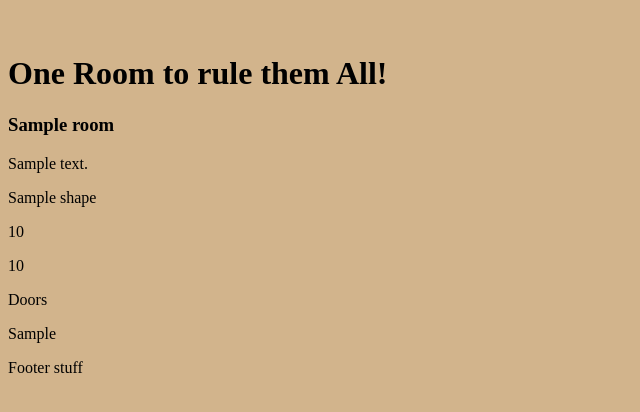
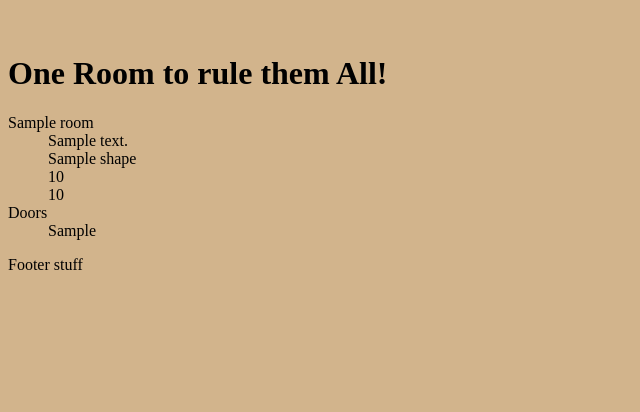
Before and after one commit to LeoKnox/adventure_django2, a Django app: template rooms/templates/room_detail.html in a window 1280 px wide. Shown: the part 71-483 px from the top of the page, without its empty margins (0-640 px from the left). Run offline with Django 3.2, Linux system fonts and the light colour scheme; the template is opened without the code that fills it: most values are stand-ins (such as "Sample title", 1, 10 or a date in 2020).

Commit message:
Add files via upload

```diff
--- a/rooms/templates/room_detail.html
+++ b/rooms/templates/room_detail.html
@@ -6,16 +6,18 @@
 {% block content %}
 <h1>One Room to rule them All!</h1>
 <div>
-    <h3>{{ room.name|capfirst }}</h3>
-    <p>{{ room.description }}</p>
-    <p>{{ room.shape }}</p>
-    <p>{{ room.width }}</p>
-    <p>{{ room.height }}</p>
-    {% if room.doors.all %}
-        <p>Doors</p>
-        {% for door in room.doors.all %}
-            <p>{{ door.next_room }}</p>
-        {% endfor %}
-    {% endif %}
+    <dl>
+        <dt>{{ room.name|capfirst }}</dt>
+        <dd>{{ room.description }}</dd>
+        <dd>{{ room.shape }}</dd>
+        <dd>{{ room.width }}</dd>
+        <dd>{{ room.height }}</dd>
+        {% if room.doors.all %}
+            <dt>Doors</dt>
+            {% for door in room.doors.all %}
+                <dd>{{ door.next_room }}</dd>
+            {% endfor %}
+        {% endif %}
+    </dl>
 </div>
 {% endblock %}
```
